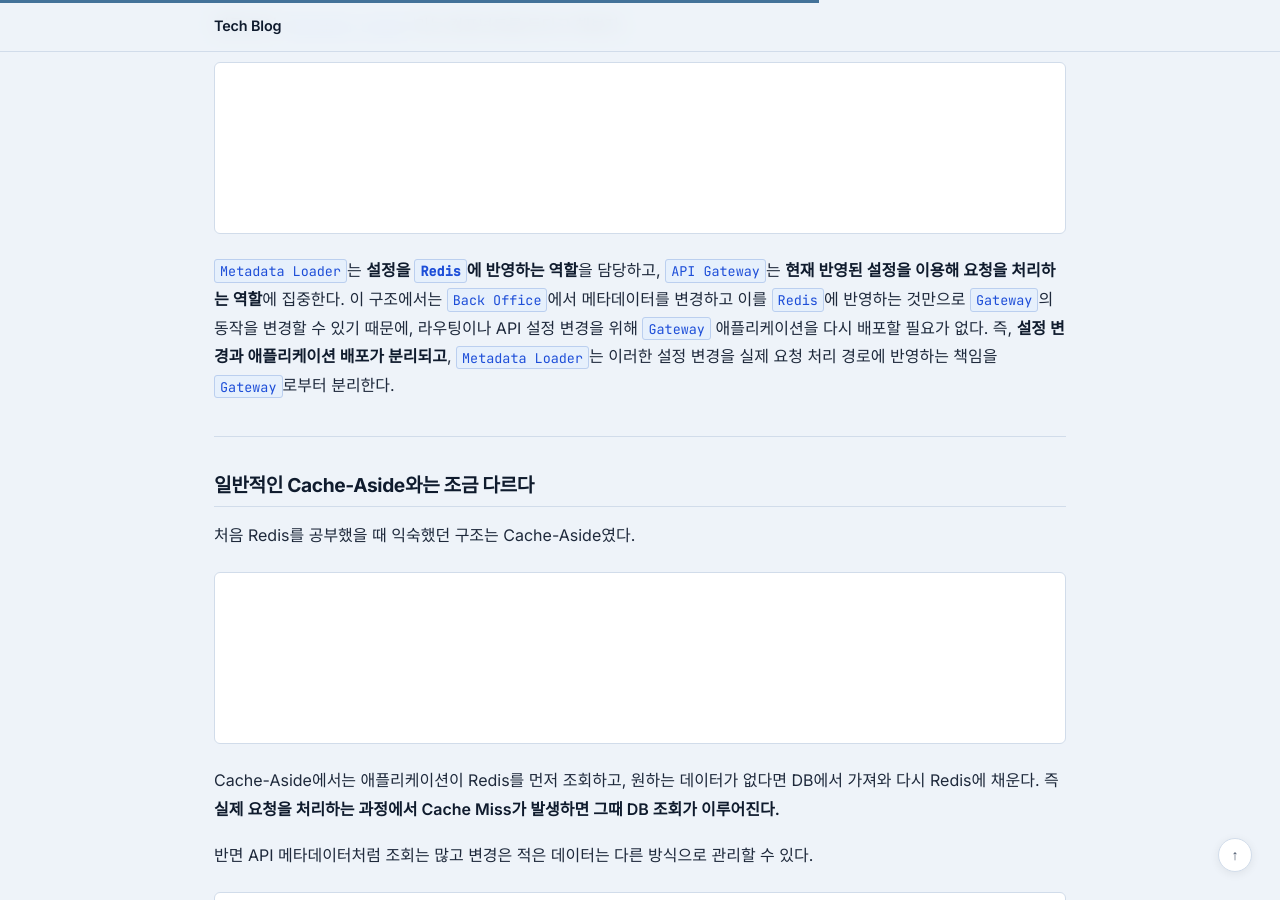
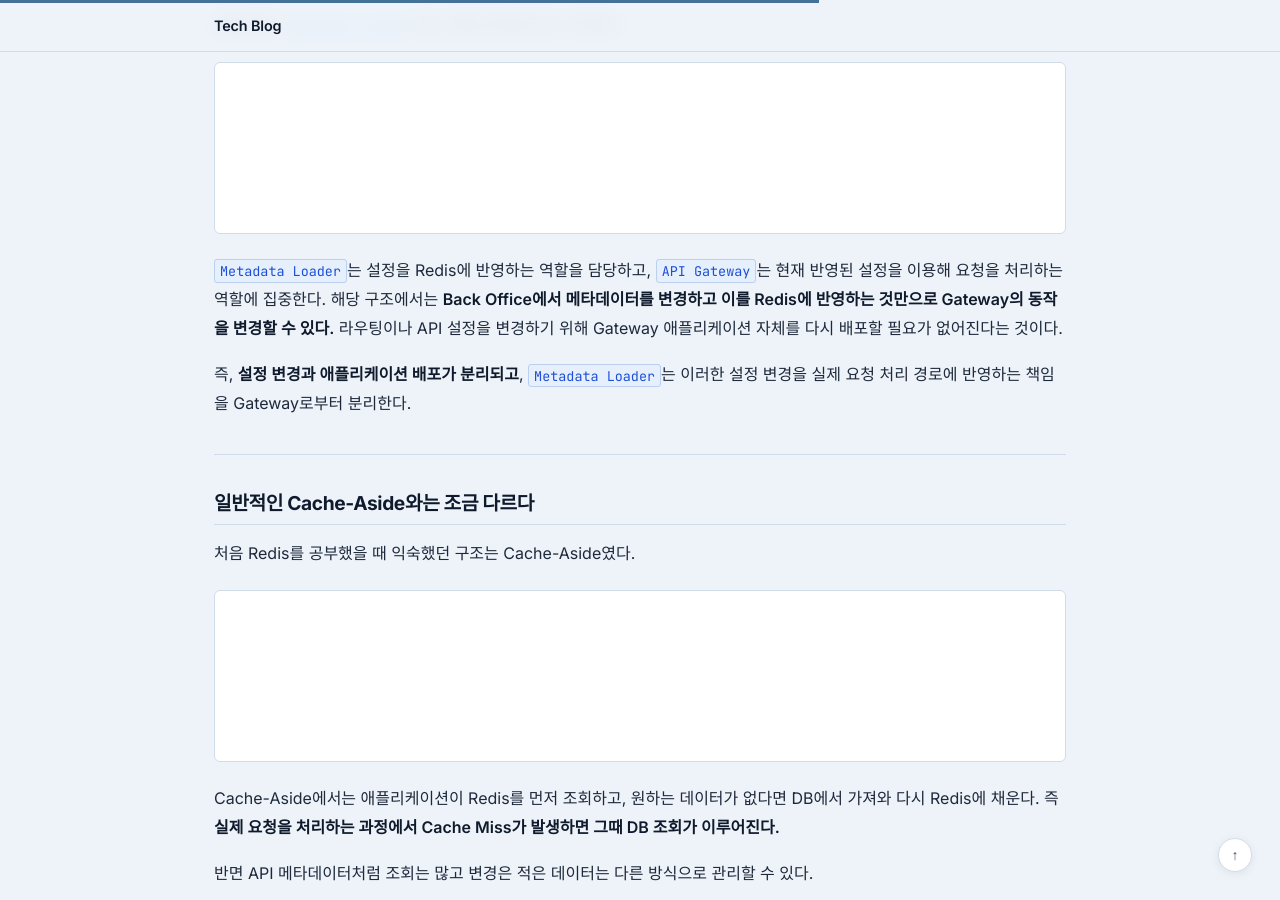
Before and after one commit to jw3418/jw3418.github.io, a Jekyll site: the page built from _posts/2026-08-17-why-api-gateway-uses-redis.md, in a window 1280 px wide and 900 px high, scrolled down 3500 px. Built offline with Jekyll 4.4.1, drawn with Linux system fonts in a browser that asks for light colours; some of the changed text lies outside the part shown.

Commit message:
2026-08-17-why-api-gateway-uses-redis.md 업데이트

````diff
--- a/_posts/2026-08-17-why-api-gateway-uses-redis.md
+++ b/_posts/2026-08-17-why-api-gateway-uses-redis.md
@@ -134,7 +134,9 @@ flowchart TB
     Gateway -->|Metadata Lookup| Redis
 ```
 
-`Metadata Loader`는 **설정을 `Redis`에 반영하는 역할**을 담당하고, `API Gateway`는 **현재 반영된 설정을 이용해 요청을 처리하는 역할**에 집중한다. 이 구조에서는 `Back Office`에서 메타데이터를 변경하고 이를 `Redis`에 반영하는 것만으로 `Gateway`의 동작을 변경할 수 있기 때문에, 라우팅이나 API 설정 변경을 위해 `Gateway` 애플리케이션을 다시 배포할 필요가 없다. 즉, **설정 변경과 애플리케이션 배포가 분리되고**, `Metadata Loader`는 이러한 설정 변경을 실제 요청 처리 경로에 반영하는 책임을 `Gateway`로부터 분리한다.
+`Metadata Loader`는 설정을 Redis에 반영하는 역할을 담당하고, `API Gateway`는 현재 반영된 설정을 이용해 요청을 처리하는 역할에 집중한다. 해당 구조에서는 **Back Office에서 메타데이터를 변경하고 이를 Redis에 반영하는 것만으로 Gateway의 동작을 변경할 수 있다.** 라우팅이나 API 설정을 변경하기 위해 Gateway 애플리케이션 자체를 다시 배포할 필요가 없어진다는 것이다.
+
+즉, **설정 변경과 애플리케이션 배포가 분리되고**, `Metadata Loader`는 이러한 설정 변경을 실제 요청 처리 경로에 반영하는 책임을 Gateway로부터 분리한다.
 
 ---
 
````
Also changed, not shown: other parts of _posts/2026-08-17-why-api-gateway-uses-redis.md (+1 -1 lines).
